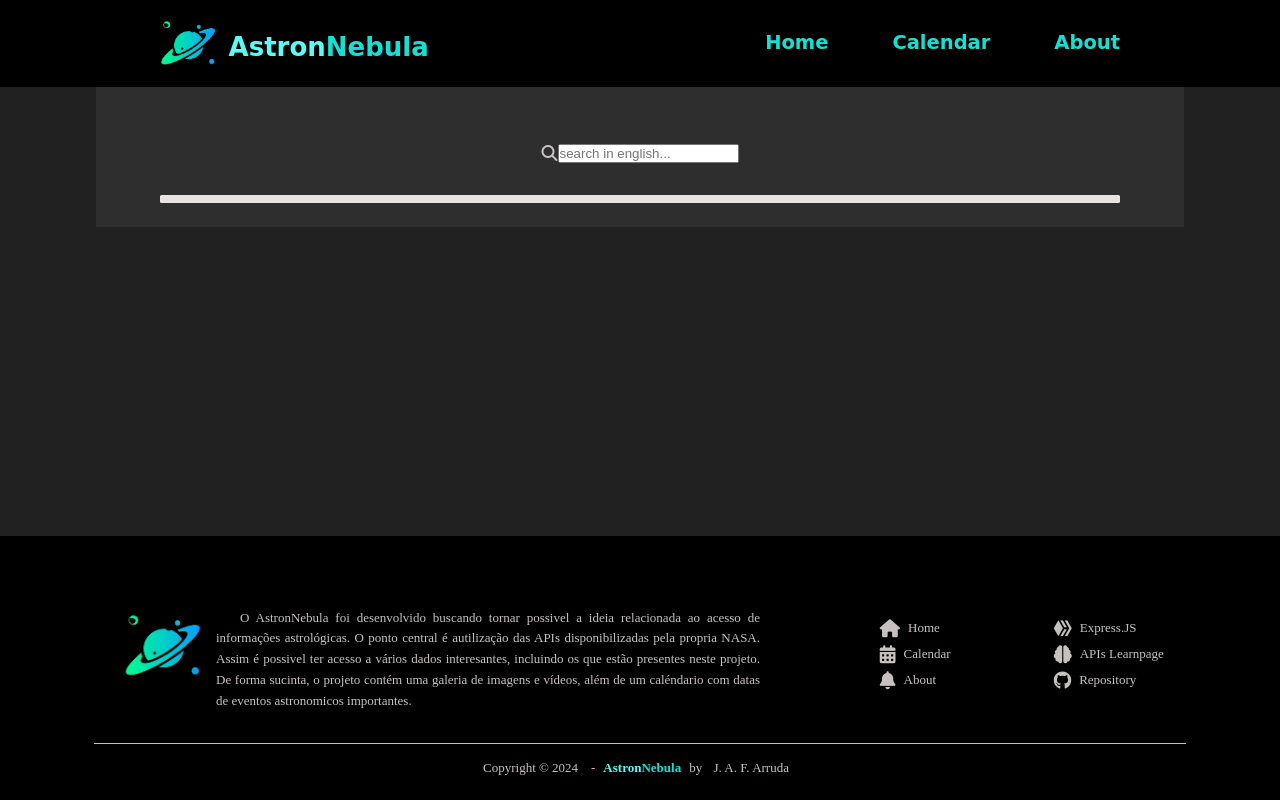
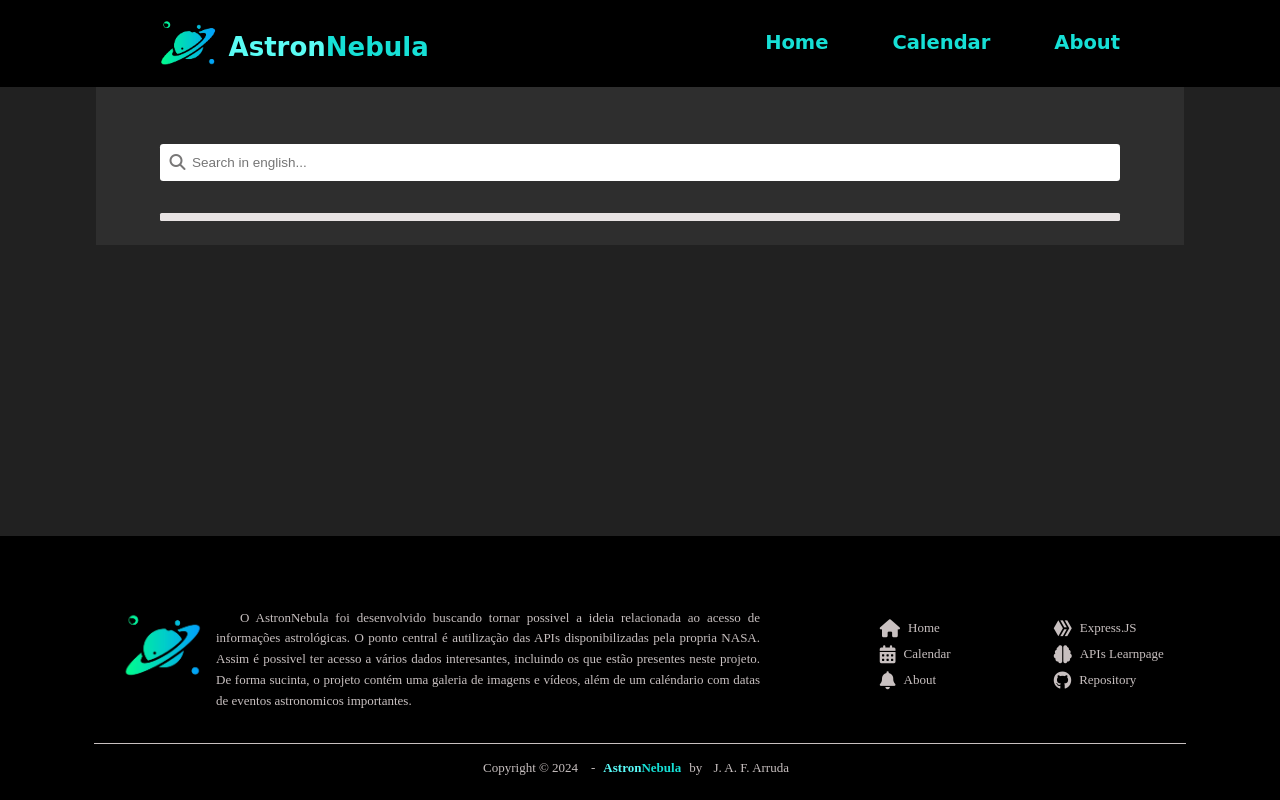
Before and after one commit to JAndersonArruda/AstronNebula, a website: page src/app/templates/gallery.html in a window 1280 px wide. Drawn offline with Linux system fonts and the light colour scheme; no server answers.

Commit message:
view: finalizando sessão de pesquisa

```diff
--- a/public/css/gallery.css
+++ b/public/css/gallery.css
@@ -6,19 +6,32 @@ section {
 }
 
 .container-search {
+    padding: 9rem 4rem 1rem;
+}
+
+.search-elements {
     display: flex;
     flex-direction: row;
     justify-content: center;
     align-items: center;
-    padding: 9rem 4rem 1rem;
+    background-color: #ffffff;
+    border-radius: .2rem;
+    padding: 0 .6rem;
 }
 
-.container-search div {
-
+.search-elements div, .container-search input {
+    color: #787777;
 }
 
 .container-search input {
+    width: 100%;
+    padding: .7rem .4rem;
+    border: 0;
+    font-size: 13.5px;
+}
 
+input:focus {
+    outline: none;
 }
 
 .container-data {
--- a/public/js/gallery.js
+++ b/public/js/gallery.js
@@ -4,7 +4,6 @@ const updateLibrary = async (search, page) => {
      try {
         const dataAreaDiv = document.querySelector("#data-area");
         dataAreaDiv.replaceChildren();
-        console.log(search);
 
         const data = await fetchLibraryImage(search, page); // { data, pages }
 
@@ -42,7 +41,6 @@ document.addEventListener("DOMContentLoaded", async () => {
             if (search === "") {
                 search = "all";
             }
-            console.log(search);
 
             await updateLibrary(search, page);
         }
--- a/src/app/templates/gallery.html
+++ b/src/app/templates/gallery.html
@@ -34,8 +34,10 @@
     </header>
     <main>
         <section class="container-search">
-            <div><i class="fa-solid fa-magnifying-glass"></i></div>
-            <input type="text" id="search-input" placeholder="search in english...">
+            <div class="search-elements">
+                <div><i class="fa-solid fa-magnifying-glass"></i></div>
+                <input type="text" id="search-input" placeholder="Search in english...">
+            </div>
         </section>
         <section class="container-data">
             <div id="data-area" class="data-area">
```
